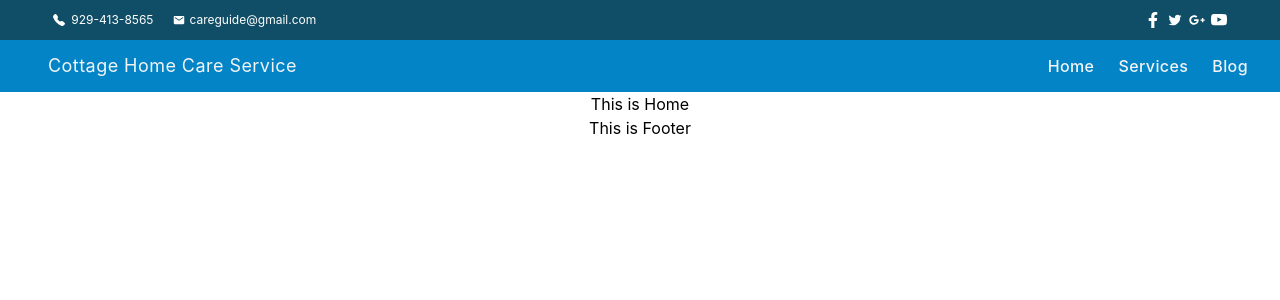
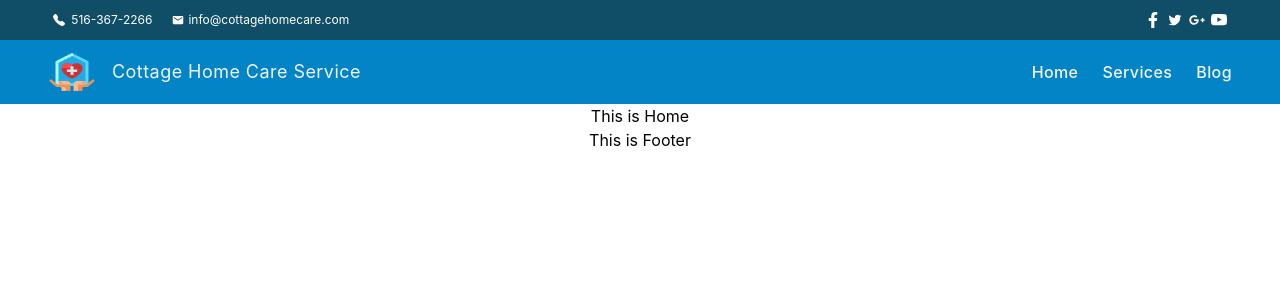
Before and after one commit to RakibHasanDev/care-guide-hmowork, a React (Create React App) app: page / in a window 1280 px wide. Shown: the top 300 px of the page. Built offline with nearby package versions, Linux system fonts and the light colour scheme.

Commit message:
added another folder

```diff
--- a/src/Pages/NavBar/NavBar.js
+++ b/src/Pages/NavBar/NavBar.js
@@ -1,5 +1,8 @@
 import React, { useState } from 'react';
 import { NavLink } from 'react-router-dom';
+
+import navLogo from '../../../src/Assests/logo.png'
+
 
 const NavBar = () => {
 
@@ -11,7 +14,7 @@ const NavBar = () => {
 
     return (
         <div className="bg-sky-600 sticky top-0 z-50 py-1">
-            <div className="px-4 py-2 mx-auto sm:max-w-xl md:max-w-full lg:max-w-screen-xl md:px-24 lg:px-8">
+            <div className="px-4 py-2 mx-auto w-[95%]">
                 <div className="relative flex items-center justify-between">
                     <NavLink
                         to='/'
@@ -19,7 +22,7 @@ const NavBar = () => {
                         title="Learn With Programming"
                         className="inline-flex items-center"
                     >
-                        {/* <img src={navLogo} className='w-12 h-10' alt="" /> */}
+                        <img src={navLogo} className='w-12 h-10' alt="" />
                         <span className="ml-4 text-md md:text-lg  tracking-wide text-gray-100 hover:text-blue-900">
                           Cottage Home Care Service
                         </span>
--- a/src/Pages/TopHeader/TopHeader.js
+++ b/src/Pages/TopHeader/TopHeader.js
@@ -13,11 +13,11 @@ const TopHeader = () => {
           <div className='w-[95%] md:w-11/12 mx-auto flex justify-between'>
          <div className='flex gap-5 items-center text-xs'>
          <div>
-             <p className='flex gap-1.5 text-white items-center text-xs'> <BsFillTelephoneFill/> 929-413-8565 </p>
+             <p className='flex gap-1.5 text-white items-center text-xs'> <BsFillTelephoneFill/> 516-367-2266 </p>
             </div>
 
             <div >
-            <p className='flex items-center  text-white gap-1'> <IoMdMail/> careguide@gmail.com </p>
+            <p className='flex items-center  text-white gap-1'> <IoMdMail/> info@cottagehomecare.com </p>
             </div>
          </div>
             <div className='flex items-center gap-1.5 text-white'>
```
Also changed, not shown: src/Assests/logo.png (added).
